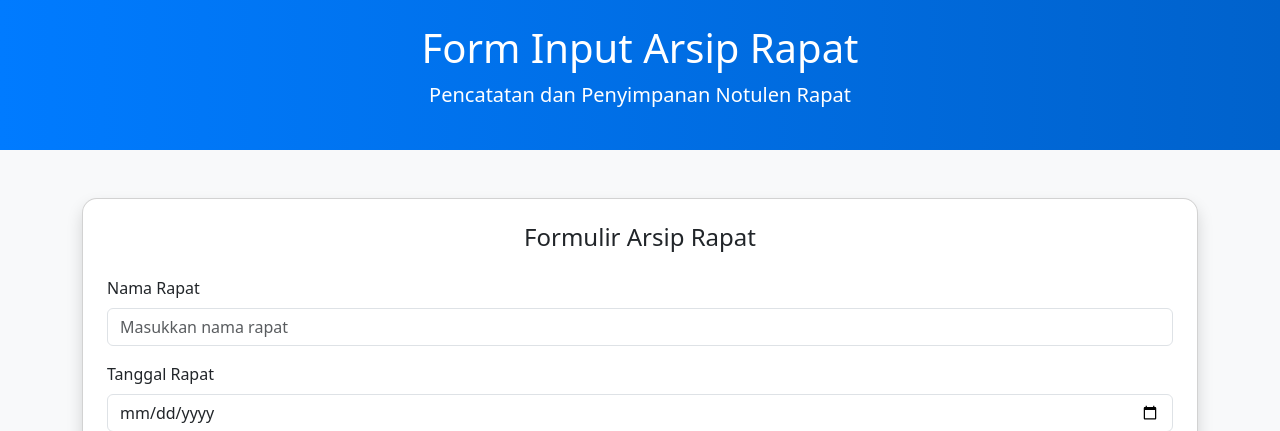
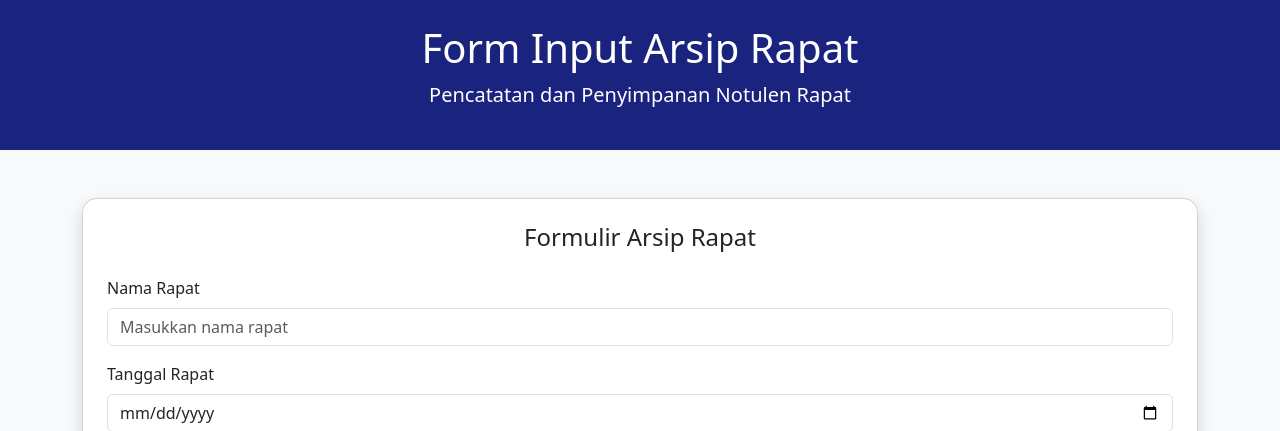
Before and after one commit to umiartiningsih3/Pencatatan-Notulen, a PHP site: page /input_arsip.html in a window 1280 px wide. Shown: the top 431 px of the page. Run offline with PHP 8.4, Linux system fonts and the light colour scheme.

Commit message:
perbaiki warna

```diff
--- a/style.css
+++ b/style.css
@@ -7,7 +7,7 @@ body {
 }
 
 header {
-  background: linear-gradient(90deg, #007bff, #0062cc);
+  background: linear-gradient(90deg, #1a237e, #1a237e);
 }
 
 footer {
```
